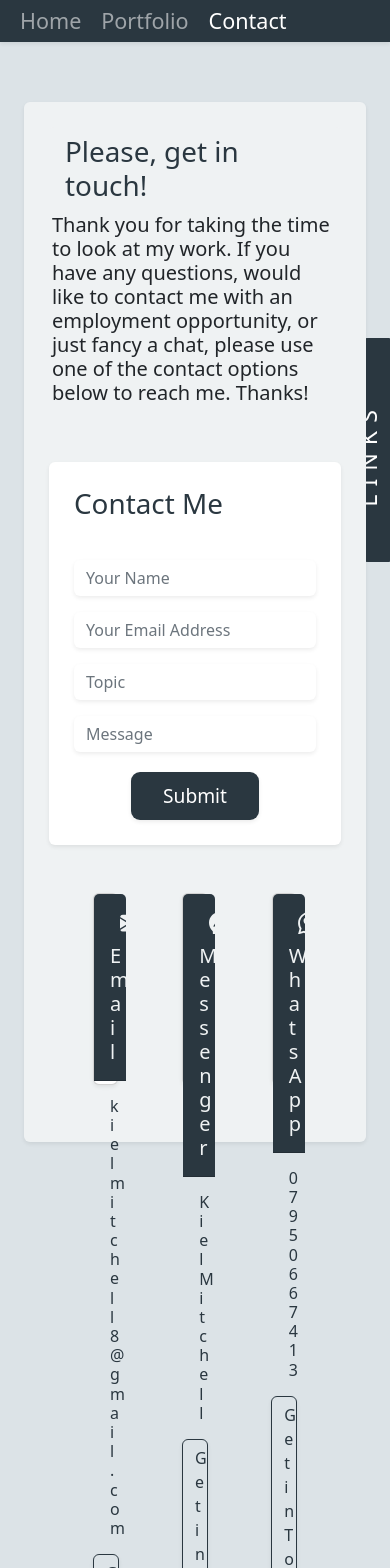
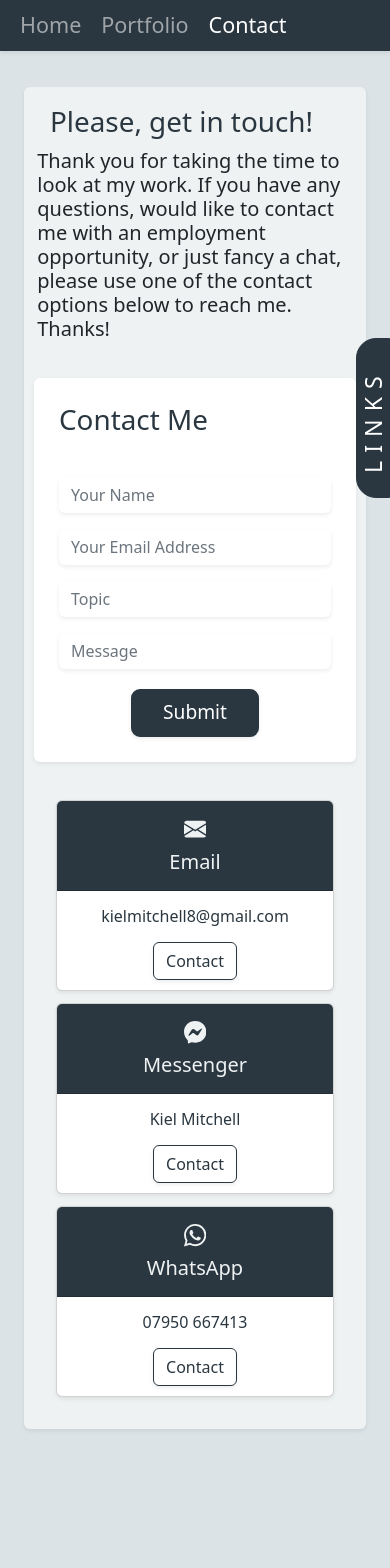
Before and after one commit to kmitch92/portfolio-website, a React (Create React App) app in the folder my-app/: page /contact in a window 390 px wide. Shown: the top 1568 px of the page. After the commit the page ends 1449 px from the top, so only its background shows below. Built offline with nearby package versions, Linux system fonts and the light colour scheme.

Commit message:
incorporates react-bootstrap breakpoints, fixes stylings of buttons in contact form, changes browser tab icon, changes browser tab name

```diff
--- a/my-app/public/index.html
+++ b/my-app/public/index.html
@@ -2,13 +2,13 @@
 <html lang="en">
   <head>
     <meta charset="utf-8" />
-    <link rel="icon" href="%PUBLIC_URL%/favicon.ico" />
+    <link rel="icon" href="icons8-developer-64.png" />
     <meta name="viewport" content="width=device-width, initial-scale=1" />
     <meta name="theme-color" content="#000000" />
     <link rel="apple-touch-icon" href="%PUBLIC_URL%/logo192.png" />
     <link rel="manifest" href="%PUBLIC_URL%/manifest.json" />
 
-    <title>React App</title>
+    <title>Kiel Mitchell</title>
   </head>
   <body class="bg-lightest-tg">
     <div id="root"></div>
--- a/my-app/src/Components/ContactOption.tsx
+++ b/my-app/src/Components/ContactOption.tsx
@@ -15,12 +15,11 @@ export const ContactOption: FC<Props> = ({ option }) => {
   return (
     <Card
       style={{
-        margin: '2rem',
-        width: '100%',
+        margin: '2%',
         textAlign: 'center',
-        height: '12rem',
+        borderRadius: '6px',
       }}
-      className="bg-ligher-tg text-darker-tg shadow-sm"
+      className="bg-white text-darker-tg shadow-sm"
       key={option.name}
     >
       <Card.Header className="text-lighter-tg bg-darker-tg">
@@ -33,18 +32,20 @@ export const ContactOption: FC<Props> = ({ option }) => {
         {option.icon === 'whatsapp' && (
           <BsWhatsapp style={{ fontSize: '1.4rem', margin: '0.6rem' }} />
         )}
-        <h5>{option.name}</h5>
+        <h5 style={{ whiteSpace: 'nowrap' }}>{option.name}</h5>
       </Card.Header>
       <Card.Body>
-        <Card.Text className="h6">{option.contact}</Card.Text>
+        <Card.Text className="h6" style={{ whiteSpace: 'nowrap' }}>
+          {option.contact}
+        </Card.Text>
       </Card.Body>
       <Button
         href={option.link}
         className="shadow-sm"
         variant="outline-darker-tg"
-        style={{ width: '50%', alignSelf: 'center', marginBottom: '0.6rem' }}
+        style={{ alignSelf: 'center', marginBottom: '0.6rem' }}
       >
-        Get in Touch!
+        Contact
       </Button>
     </Card>
   );
--- a/my-app/src/Components/Navbar.tsx
+++ b/my-app/src/Components/Navbar.tsx
@@ -7,7 +7,7 @@ export const Navbar = () => {
       sticky="top"
       variant="dark"
       className="bg-darker-tg shadow-sm mb-3"
-      style={{ height: '5vh' }}
+      style={{ height: '6vh' }}
     >
       <Container className="text-white">
         <Nav className="me-auto h4 ">
@@ -17,7 +17,7 @@ export const Navbar = () => {
           <Nav.Link to="/portfolio" style={{ marginRight: '1vw' }} as={NavLink}>
             Portfolio
           </Nav.Link>
-          <Nav.Link to="/contact" style={{ marginRight: '1vw' }} as={NavLink}>
+          <Nav.Link to="/contact" style={{}} as={NavLink}>
             Contact
           </Nav.Link>
         </Nav>
--- a/my-app/src/Components/PDFmodal.tsx
+++ b/my-app/src/Components/PDFmodal.tsx
@@ -12,7 +12,7 @@ interface Props {
 export const PDFmodal: FC<Props> = ({ PDFmodalShow, handleClose }) => {
   return (
     <Modal
-      style={{ height: '60vh', marginTop: '10vh' }}
+      style={{ height: '80vh', marginTop: '10vh' }}
       show={PDFmodalShow}
       onHide={handleClose}
     >
--- a/my-app/src/Components/Sidebar.tsx
+++ b/my-app/src/Components/Sidebar.tsx
@@ -23,15 +23,17 @@ export const Sidebar = (props: OffcanvasProps) => {
         right: '0%',
         bottom: '50%',
         height: '10vh',
+        zIndex: 1000,
       }}
     >
       <Button
         variant="darker-tg"
         onClick={handleShow}
         style={{
-          height: '14rem',
-          width: '2.6rem',
+          height: '10rem',
+          width: '2.1rem',
           borderRadius: '20px 0px 0px 20px',
+          paddingRight: '0.6rem',
         }}
       >
         <h3
@@ -39,7 +41,7 @@ export const Sidebar = (props: OffcanvasProps) => {
             transform: 'rotate(-90deg)',
             letterSpacing: '.5rem',
             textAlign: 'center',
-            marginTop: '6.7rem',
+            marginTop: '6.8rem',
           }}
         >
           LINKS
@@ -109,7 +111,7 @@ export const Sidebar = (props: OffcanvasProps) => {
             </Card.Header>
             <Card.Body>
               I have worked as a laboratory manager and chemistry analyst for
-              over a decade; a time where I also pursued oil -painting and ran a
+              over a decade; a time where I also pursued oil-painting and ran a
               boutique production company business. I am now pursuing Software
               Developer roles, where I hope to find use for both my creative and
               analytical faculties.
--- a/my-app/src/Pages/Contact.tsx
+++ b/my-app/src/Pages/Contact.tsx
@@ -5,6 +5,8 @@ import { ContactOption, Props } from '../Components/ContactOption';
 import { useRef, MutableRefObject, useState } from 'react';
 import emailjs from '@emailjs/browser';
 import AnimatedPage from '../Components/AnimatedPage';
+import Row from 'react-bootstrap/Row';
+import Col from 'react-bootstrap/Col';
 
 const popover = (
   <Popover id="popover-basic" className="shadow">
@@ -64,9 +66,12 @@ export const Contact = () => {
 
   return (
     <AnimatedPage>
-      <Container>
+      <Container fluid="md" style={{ marginBottom: '20px' }}>
+        <Row>
+          <Col></Col>
+          <Col md={8}>
             <Card
-          style={{ padding: '25px', border: 'none', marginTop: '60px' }}
+              style={{ padding: '10px', border: 'none', marginTop: '20px' }}
               className="shadow-sm bg-lighter-tg"
             >
               <Card.Header
@@ -78,18 +83,23 @@ export const Contact = () => {
               </Card.Header>
               <Card.Text style={{ padding: '1%' }}>
                 <h5>
-              Thank you for taking the time to look at my work. If you have any
-              questions, would like to contact me with an employment
-              opportunity, or just fancy a chat, please use one of the contact
-              options below to reach me. Thanks!
+                  Thank you for taking the time to look at my work. If you have
+                  any questions, would like to contact me with an employment
+                  opportunity, or just fancy a chat, please use one of the
+                  contact options below to reach me. Thanks!
                 </h5>
               </Card.Text>
+
               <Card
-            style={{ padding: '25px', border: 'none', marginTop: '30px' }}
+                style={{ padding: '25px', border: 'none', marginTop: '10px' }}
                 className="shadow-sm"
               >
                 <h1 className="text-darker-tg">Contact Me</h1>
-            <Form style={{ marginTop: '2rem' }} ref={form} onSubmit={sendEmail}>
+                <Form
+                  style={{ marginTop: '2rem' }}
+                  ref={form}
+                  onSubmit={sendEmail}
+                >
                   <Form.Group className="mb-3" controlId="formBasicName">
                     <Form.Control
                       type="text"
@@ -175,19 +185,27 @@ export const Contact = () => {
                   </OverlayTrigger>
                 </Form>
               </Card>
+
               <Container
+                fluid="sm"
                 style={{
-              display: 'flex',
-              flexDirection: 'row',
                   justifyContent: 'space-between',
                   marginTop: '1rem',
+                  padding: '1rem',
                 }}
               >
+                <Row>
                   {contOpts.map((option) => (
+                    <Col>
                       <ContactOption option={option} />
+                    </Col>
                   ))}
+                </Row>
               </Container>
             </Card>
+          </Col>
+          <Col></Col>
+        </Row>
       </Container>
     </AnimatedPage>
   );
--- a/my-app/src/Pages/Portfolio.tsx
+++ b/my-app/src/Pages/Portfolio.tsx
@@ -3,6 +3,8 @@ import Projects from '../Assets/projects.json';
 import { BsLink45Deg, BsGithub } from 'react-icons/bs';
 import AnimatedPage from '../Components/AnimatedPage';
 import { TechPill } from '../Components/TechPill';
+import Row from 'react-bootstrap/Row';
+import Col from 'react-bootstrap/Col';
 
 export const Portfolio = () => {
   return (
@@ -13,16 +15,21 @@ export const Portfolio = () => {
           flexDirection: 'column',
           alignItems: 'center',
           justifyContent: 'center',
-          marginTop: '40px',
+          marginTop: '20px',
+          marginBottom: '20px',
         }}
       >
-        <Card
-          style={{ width: '45vw', padding: '20px', border: 'none' }}
+        <Row>
+          <Col></Col>
+          <Col md={7}>
+            <Container
+              fluid="md"
+              style={{ borderRadius: '6px', padding: '10px', border: 'none' }}
               className="shadow-sm bg-lighter-tg"
             >
               <Card.Header
                 className="h1 bg-lighter-tg text-darker-tg"
-            style={{ border: 'none', marginBottom: '1rem' }}
+                style={{ border: 'none' }}
               >
                 Featured Projects
               </Card.Header>
@@ -31,8 +38,7 @@ export const Portfolio = () => {
                   return (
                     <Card
                       style={{
-                    width: '42vw',
-                    marginBottom: '30px',
+                        marginTop: '20px',
                         border: 'none',
                       }}
                       className="shadow-sm"
@@ -67,7 +73,11 @@ export const Portfolio = () => {
                       <Card.Body>
                         <Button
                           variant="darker-tg"
-                      style={{ marginRight: '10px', borderRadius: '9px' }}
+                          style={{
+                            marginRight: '10px',
+                            marginBottom: '10px',
+                            borderRadius: '9px',
+                          }}
                           href={project.Link}
                         >
                           <BsLink45Deg style={{ fontSize: '1.4rem' }} /> Hosted
@@ -75,15 +85,19 @@ export const Portfolio = () => {
                         <Button
                           variant="darker-tg"
                           href={project.GitHub}
-                      style={{ borderRadius: '9px' }}
+                          style={{ borderRadius: '9px', marginBottom: '10px' }}
                         >
-                      <BsGithub style={{ fontSize: '1.4rem' }} /> Repositiory
+                          <BsGithub style={{ fontSize: '1.4rem' }} />{' '}
+                          Repositiory
                         </Button>
                       </Card.Body>
                     </Card>
                   );
                 })}
-        </Card>
+            </Container>
+          </Col>
+          <Col></Col>
+        </Row>
       </Container>
     </AnimatedPage>
   );
--- a/my-app/src/SCSS/App.scss
+++ b/my-app/src/SCSS/App.scss
@@ -1,3 +1,3 @@
-@import 'custom-colors';
+@import 'custom';
 
 @import '~bootstrap/scss/bootstrap';
--- a/my-app/src/SCSS/custom-colors.scss
+++ b/my-app/src/SCSS/custom.scss
@@ -12,4 +12,13 @@ $theme-colors: (
   'jest': #cf261d,
 );
 
+$grid-breakpoints: (
+  xs: 0,
+  sm: 576px,
+  md: 850px,
+  lg: 992px,
+  xl: 1200px,
+  xxl: 1400px,
+);
+
 @import '~bootstrap/scss/bootstrap.scss';
```
Also changed, not shown: my-app/src/Pages/Home.tsx (+41 -26 lines), my-app/public/icons8-developer-64.png (added). Lines whose indentation alone changed are shown as unchanged.
